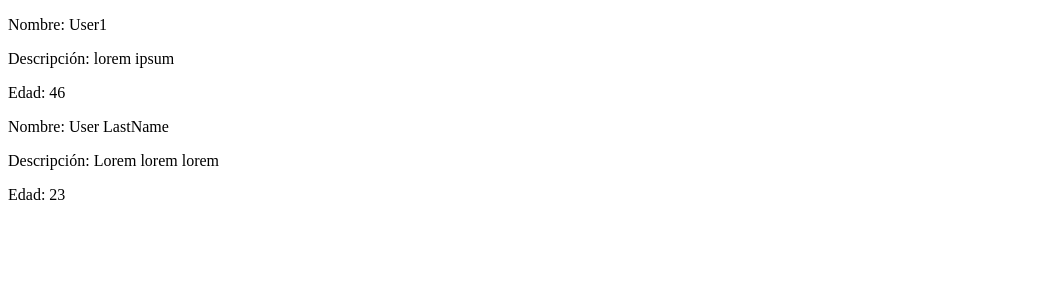
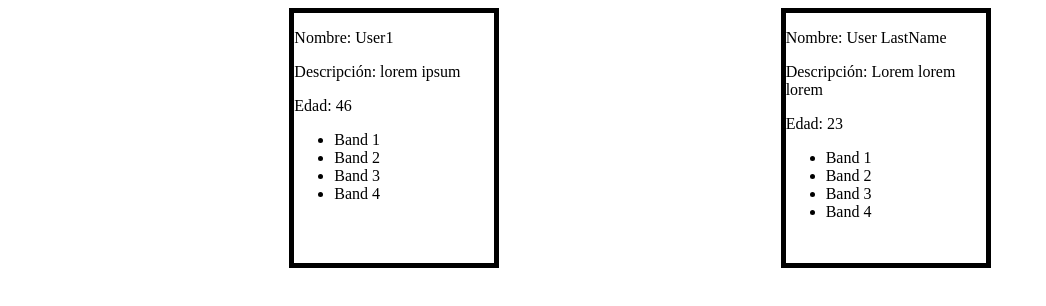
Before and after one commit to perlavazd/JS-06-DOMManipulation, a plain HTML site: page index.html in a window 1280 px wide. Shown: the whole page, without its empty margins (0-1046 px from the left). Drawn offline with Linux system fonts and the light colour scheme.

Commit message:
Segunda parte ejercicio

```diff
--- a/index.html
+++ b/index.html
@@ -4,9 +4,10 @@
     <meta charset="UTF-8">
     <meta name="viewport" content="width=device-width, initial-scale=1.0">
     <title>Document</title>
+    <link rel="stylesheet" href="./style.css">
 </head>
 <body>
-    <div id="contenedorCards"></div>
+    <div id="contenedorCards" class="contenedorCards"></div>
 
     <script src="./main.js"></script>
 </body>
--- a/main.js
+++ b/main.js
@@ -59,12 +59,18 @@ function componenteCard (count){
         pAgeUser.textContent = `Edad: ${ageUser[i]}`;
         nameInCard.appendChild(pAgeUser);
 
+        const ulBands = document.createElement("ul"); //Se creo un elemento de lista desordenada en el HTML
+
+         bandList[i].map(bands => {
+            const liBand = document.createElement("li"); //Se accede al usuario en la posiscion i y se utiliza map para accader al array; se van creando los elementos li
+            liBand.textContent = bands;
+            ulBands.appendChild(liBand);//Se agrega al elemento ul que es el padre
+        });
+
+        nameInCard.appendChild(ulBands); //Agrega todo el contenido ul al div principal
 
 
-
-
-
-        contenedor.appendChild(nameInCard); //Se agrega todos los elementos al div ppadre
+        contenedor.appendChild(nameInCard); //Se agrega todos los elementos al div padre
     }
 }
 
--- /dev/null
+++ b/style.css
@@ -0,0 +1,11 @@
+.contenedorCards{
+    display: flex;
+    justify-content: space-evenly;
+}
+
+
+.card{  /*Esta clase fue creada en JS*/
+    border: 5px solid black;;
+    width: 200px;
+    height: 250px;
+}
```
